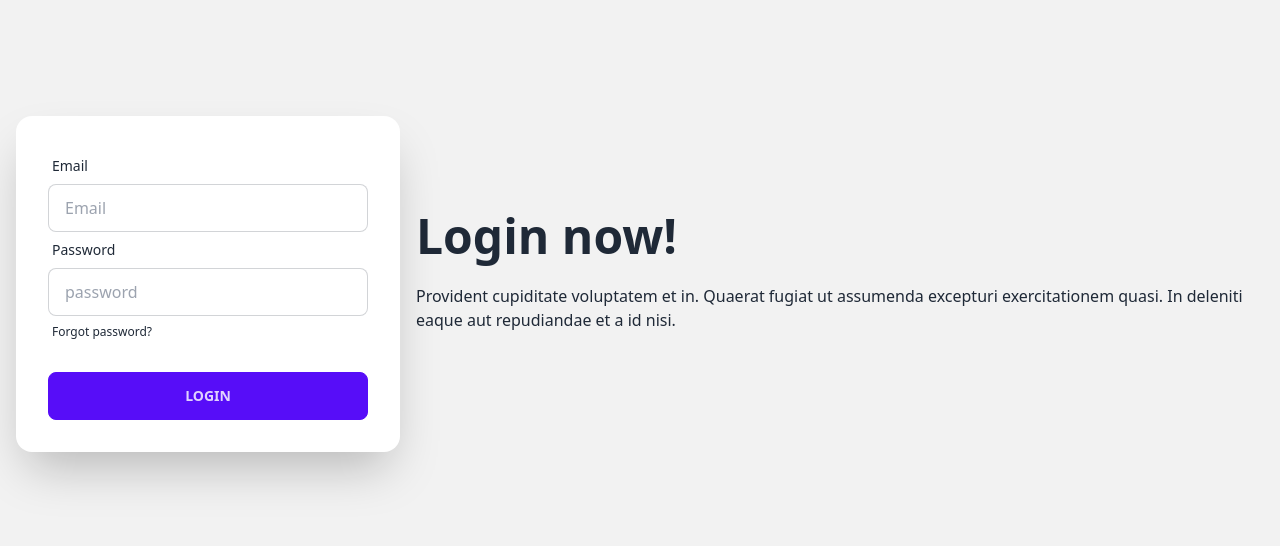
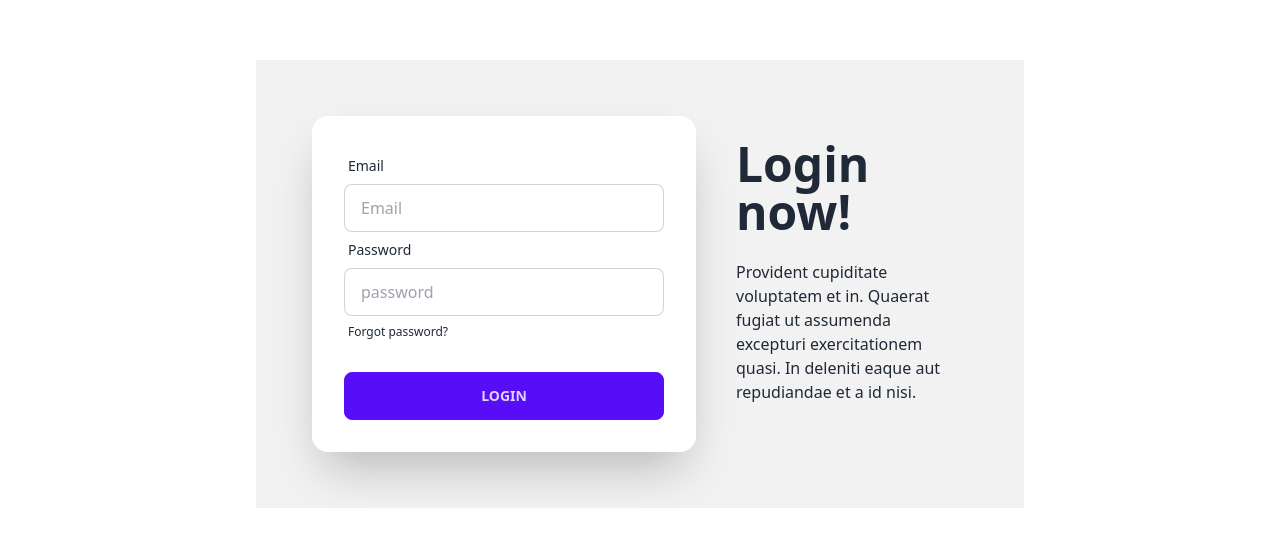
Before and after one commit to karar189/authTypescript, a React (Vite) app: page / in a window 1280 px wide. Shown: the part 116-662 px from the top of the page. Built offline with nearby package versions, Linux system fonts and the light colour scheme.

Commit message:
style: minor changes

```diff
--- a/src/components/Login.tsx
+++ b/src/components/Login.tsx
@@ -38,7 +38,6 @@ const Login = () => {
         setLoginMessage("Login successful!");
         auth.login(email);
         navigate("/form");
-        // Redirect to the next page or perform any necessary actions
       } else {
         setLoginMessage("Login failed. Please check your credentials.");
       }
@@ -48,11 +47,11 @@ const Login = () => {
   };
 
   return (
-    <div className="hero min-h-screen bg-base-200">
+    <div className="hero min-h-[50%] w-[60%] bg-base-200 p-10">
       <div className="hero-content flex-col lg:flex-row-reverse">
-        <div className="text-center lg:text-left">
+        <div className="text-center lg:text-left px-6">
           <h1 className="text-5xl font-bold">Login now!</h1>
-          <p className="py-6">
+          <p className="py-6 ">
             Provident cupiditate voluptatem et in. Quaerat fugiat ut assumenda
             excepturi exercitationem quasi. In deleniti eaque aut repudiandae et
             a id nisi.
--- a/tailwind.config.cjs
+++ b/tailwind.config.cjs
@@ -6,13 +6,7 @@ export default {
   },
   plugins: [require("daisyui")],
   daisyui: {
-    themes: "dracula", // true: all themes | false: only light + dark | array: specific themes like this ["light", "dark", "cupcake"]
-    darkTheme: "dark", // name of one of the included themes for dark mode
-    base: true, // applies background color and foreground color for root element by default
-    styled: true, // include daisyUI colors and design decisions for all components
-    utils: true, // adds responsive and modifier utility classes
-    rtl: false, // rotate style direction from left-to-right to right-to-left. You also need to add dir="rtl" to your html tag and install `tailwindcss-flip` plugin for Tailwind CSS.
-    prefix: "", // prefix for daisyUI classnames (components, modifiers and responsive class names. Not colors)
-    logs: true, // Shows info about daisyUI version and used config in the console when building your CSS
+    themes: "valentine", // true: all themes | false: only light + dark | array: specific themes like this ["light", "dark", "cupcake"]
+    darkTheme: "false", // name of one of the included themes for dark mode
   },
 };
```
